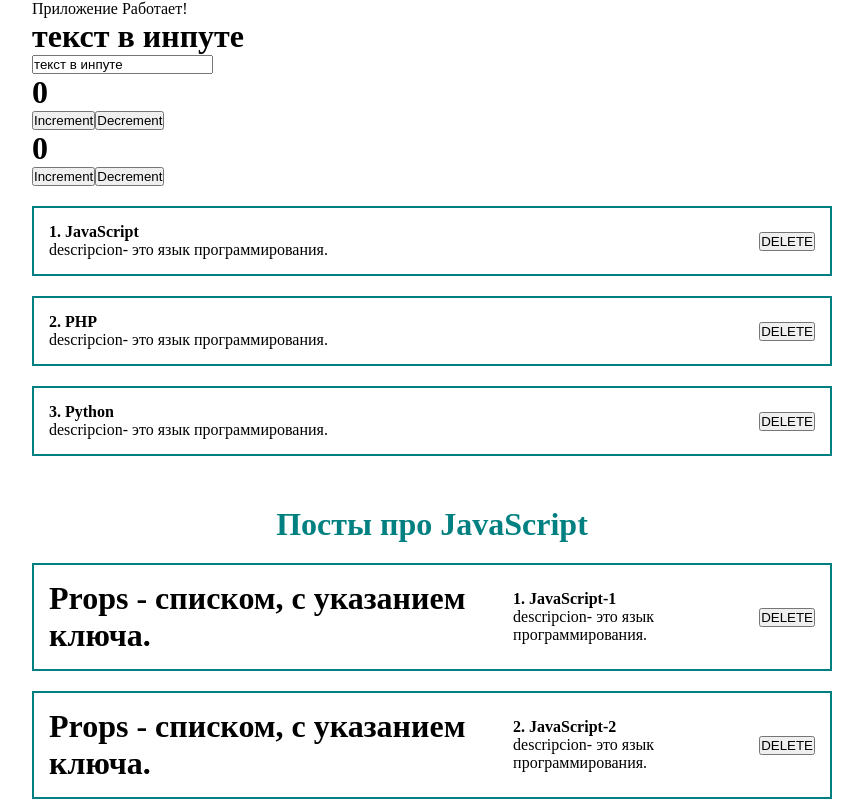
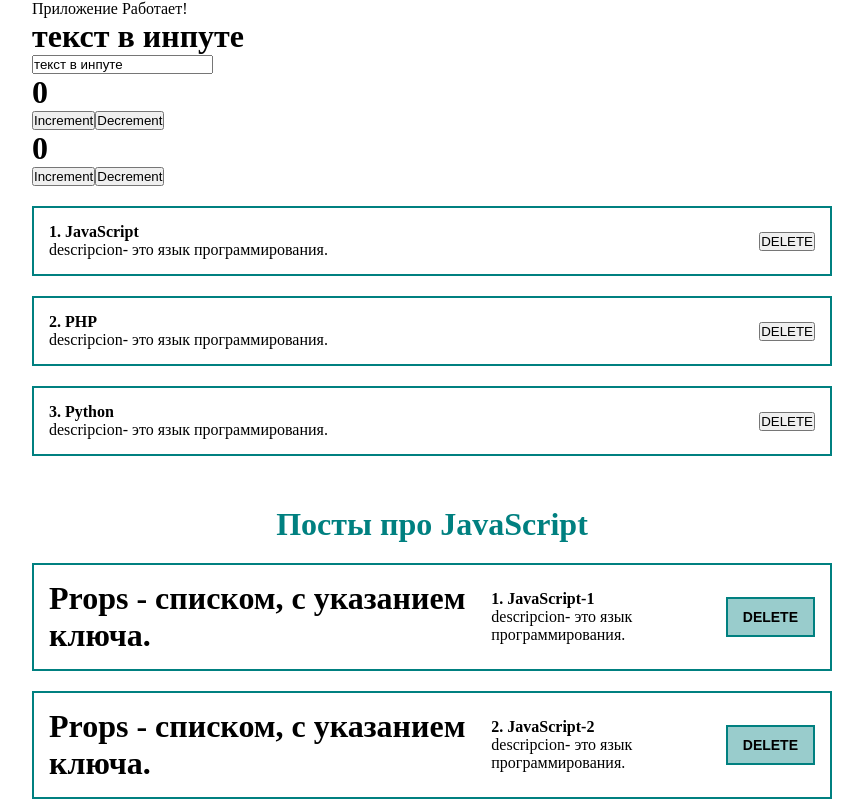
Before and after one commit to AnnaRazina/First-progect-REACT, a React (Create React App) app: page / in a window 1280 px wide. Shown: the top 800 px of the page, without its empty margins (208-1071 px from the left). Built offline with nearby package versions, Linux system fonts and the light colour scheme.

Commit message:
удаление постов

```diff
--- a/src/App.js
+++ b/src/App.js
@@ -17,6 +17,11 @@ function App() {
  const createPost = (newPost) =>{
   setPosts([...posts, newPost]);
  }
+ //принимает post из дочернего элемента
+ const removePost = (post) => {
+  setPosts(posts.filter(item => item.id !== post.id))
+ }
+
 
  const [posts2, setPosts2] = useState([
   {id: 1, title: "Python-1", body: "descripcion"},
@@ -44,12 +49,11 @@ function App() {
       <PostItem id={2} title="PHP" body="descripcion"/>
       <PostItem id={3} title="Python" body="descripcion"/>
 
-      <PostList posts={posts} titleList="Посты про JavaScript"/>
+      <PostList remove={removePost} posts={posts} titleList="Посты про JavaScript"/>
       <AddPost create={createPost}/>
 
       <PostList posts={posts2} titleList="Посты про Python"/>
       <AddPost create={createPost2}/>
-
 
     </div>
   );
--- a/src/components/Post.jsx
+++ b/src/components/Post.jsx
@@ -1,7 +1,7 @@
 import React from "react";
+import MyButton from "./UI/button/MyButton";
 
 const Post = (props) => {
-
     return (
         <div className="post">
             <h1>Props - списком, с указанием ключа.</h1>
@@ -10,7 +10,9 @@ const Post = (props) => {
                 <p>{props.post.body}- это язык программирования.</p>
             </div>
             <div className="post__btn">
-                <button>DELETE</button>
+                <MyButton onClick={() => props.remove(props.post)}>
+                    DELETE
+                </MyButton>
             </div>
         </div>
     )
--- a/src/components/PostList.jsx
+++ b/src/components/PostList.jsx
@@ -1,7 +1,7 @@
 import React from "react";
 import Post from "./Post";
 
-const PostList = ({posts, titleList}) => {
+const PostList = ({posts, titleList, remove}) => {
 
     return (
         <div>
@@ -9,7 +9,7 @@ const PostList = ({posts, titleList}) => {
             {titleList}
           </h1>
            {posts.map((post) =>
-            <Post post={post} key={post.id}/>
+            <Post remove={remove} post={post} key={post.id}/>
           )}
         </div>
     )
```
